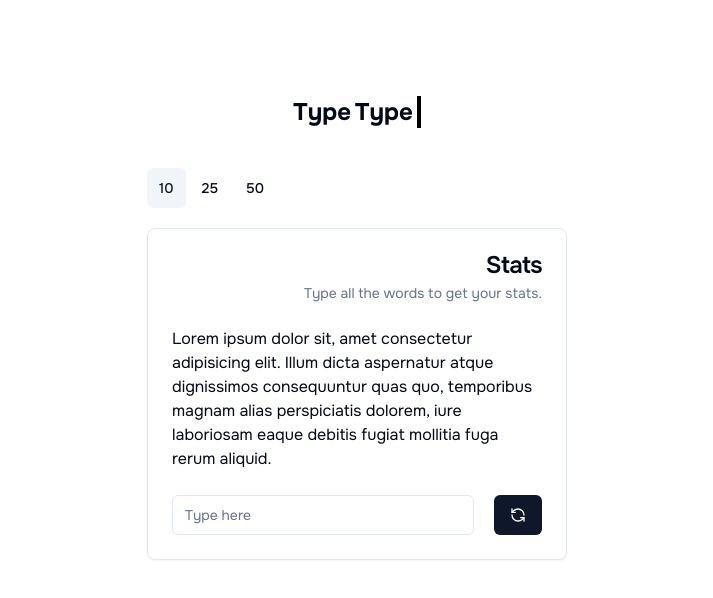
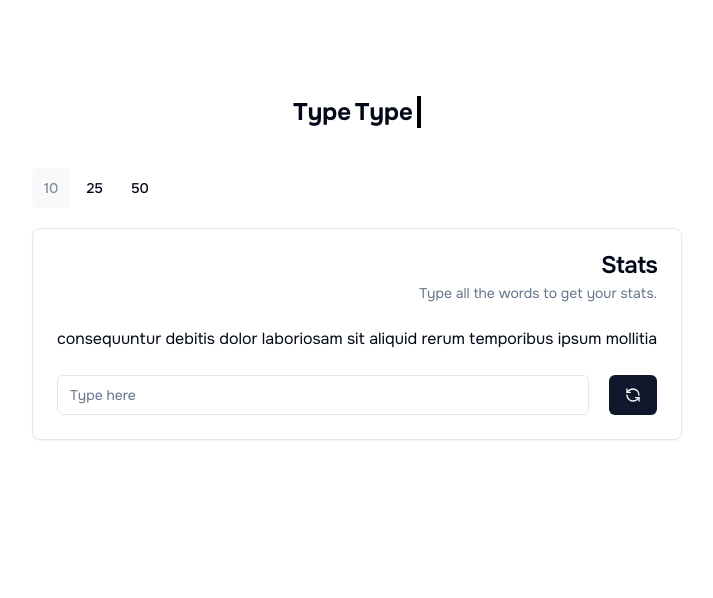
Before and after one commit to rubenpachecomatas/type-type, a Next.js app: page / in a window 1280 px wide. Shown: the top 598 px of the page, without its empty margins (283-996 px from the left). Built offline with nearby package versions, Linux system fonts and the light colour scheme.

Commit message:
Add words generation

```diff
--- /dev/null
+++ b/app/_components/Header.tsx
@@ -0,0 +1,10 @@
+const Header = () => (
+  <header className="flex gap-1 text-2xl font-bold">
+    <h1>Type</h1>
+    <p className="animate-typing overflow-hidden whitespace-nowrap border-r-4 border-r-black pr-1">
+      Type
+    </p>
+  </header>
+);
+
+export default Header;
--- /dev/null
+++ b/app/_components/typer/Typer.tsx
@@ -0,0 +1,46 @@
+"use client";
+
+import {
+  Card,
+  CardContent,
+  CardDescription,
+  CardFooter,
+  CardHeader,
+  CardTitle,
+} from "@/components/ui/card";
+import { Button } from "@/components/ui/button";
+import { Input } from "@/components/ui/input";
+import { RefreshCcw } from "lucide-react";
+import WordsSelect from "./_components/WordsSelect";
+import useTyper from "./hooks/use-typer";
+
+const Typer = () => {
+  const { wordsList } = useTyper();
+
+  return (
+    <div className=" max-w-2xl py-10 flex flex-col gap-5 items-start">
+      <WordsSelect />
+      <Card className="w-full">
+        <CardHeader className="flex flex-col items-end">
+          <CardTitle>Stats</CardTitle>
+          <CardDescription>
+            Type all the words to get your stats.
+          </CardDescription>
+        </CardHeader>
+        <CardContent>
+          {wordsList.map(({ word }, i) => (
+            <span key={i}>{word} </span>
+          ))}
+        </CardContent>
+        <CardFooter className="flex justify-between gap-5">
+          <Input placeholder="Type here" />
+          <Button>
+            <RefreshCcw className="size-4" />
+          </Button>
+        </CardFooter>
+      </Card>
+    </div>
+  );
+};
+
+export default Typer;
--- /dev/null
+++ b/app/_components/typer/_components/WordsSelect.tsx
@@ -0,0 +1,37 @@
+"use client";
+
+import { ToggleGroup, ToggleGroupItem } from "@/components/ui/toggle-group";
+import { WordsEnum } from "@/enumerations/WordsEnum";
+import { useTyperStore } from "@/store/use-typer";
+
+const WordsSelect = () => {
+  const { updateWords, words } = useTyperStore((state) => state);
+
+  return (
+    <ToggleGroup onValueChange={updateWords} value={words} type="single">
+      <ToggleGroupItem
+        disabled={words === WordsEnum.TEN}
+        value={WordsEnum.TEN}
+        aria-label="Toggle 10"
+      >
+        10
+      </ToggleGroupItem>
+      <ToggleGroupItem
+        disabled={words === WordsEnum.TWENTYFIVE}
+        value={WordsEnum.TWENTYFIVE}
+        aria-label="Toggle 25"
+      >
+        25
+      </ToggleGroupItem>
+      <ToggleGroupItem
+        disabled={words === WordsEnum.FIFTY}
+        value={WordsEnum.FIFTY}
+        aria-label="Toggle 50"
+      >
+        50
+      </ToggleGroupItem>
+    </ToggleGroup>
+  );
+};
+
+export default WordsSelect;
--- /dev/null
+++ b/app/_components/typer/constants/Typer.constants.ts
@@ -0,0 +1,34 @@
+const WORDS_OPTIONS = [
+  "Lorem",
+  "ipsum",
+  "dolor",
+  "sit",
+  "amet",
+  "consectetur",
+  "adipisicing",
+  "elit",
+  "Illum",
+  "dicta",
+  "aspernatur",
+  "atque",
+  "dignissimos",
+  "consequuntur",
+  "quas",
+  "quo",
+  "temporibus",
+  "magnam",
+  "alias",
+  "perspiciatis",
+  "dolorem",
+  "iure",
+  "laboriosam",
+  "eaque",
+  "debitis",
+  "fugiat",
+  "mollitia",
+  "fuga",
+  "rerum",
+  "aliquid",
+];
+
+export { WORDS_OPTIONS };
--- /dev/null
+++ b/app/_components/typer/hooks/types/word.type.ts
@@ -0,0 +1,4 @@
+export type Word = {
+  word: string;
+  isCorrect: boolean | null;
+};
--- /dev/null
+++ b/app/_components/typer/hooks/use-typer.ts
@@ -0,0 +1,26 @@
+import { useTyperStore } from "@/store/use-typer";
+import { useEffect, useState } from "react";
+import { getMultipleRandom } from "../utils/Typer.utils";
+import { WORDS_OPTIONS } from "../constants/Typer.constants";
+import { Word } from "./types/word.type";
+
+const useTyper = () => {
+  const [wordsList, setWordsList] = useState<Word[]>([]);
+
+  const { words } = useTyperStore((state) => state);
+
+  useEffect(() => {
+    setWordsList(
+      getMultipleRandom(WORDS_OPTIONS, parseInt(words)).map((word) => ({
+        word,
+        isCorrect: null,
+      }))
+    );
+  }, [words]);
+
+  return {
+    wordsList,
+  };
+};
+
+export default useTyper;
--- /dev/null
+++ b/app/_components/typer/utils/Typer.utils.ts
@@ -0,0 +1,7 @@
+const getMultipleRandom = (arr: any[], num: number) => {
+  const shuffled = [...arr].sort(() => 0.5 - Math.random());
+
+  return shuffled.slice(0, num);
+};
+
+export { getMultipleRandom };
--- a/app/page.tsx
+++ b/app/page.tsx
@@ -1,58 +1,13 @@
-import { ToggleGroup, ToggleGroupItem } from "@/components/ui/toggle-group";
-import {
-  Card,
-  CardContent,
-  CardDescription,
-  CardFooter,
-  CardHeader,
-  CardTitle,
-} from "@/components/ui/card";
-import { Button } from "@/components/ui/button";
-import { Input } from "@/components/ui/input";
-import { RefreshCcw } from "lucide-react";
+import Header from "./_components/Header";
+import Typer from "./_components/typer/Typer";
 
 export default function Home() {
   return (
-    <main className="flex min-h-screen flex-col items-center p-24">
-      <header className="flex gap-1 text-2xl font-bold">
-        <h1>Type</h1>
-        <p className="animate-typing overflow-hidden whitespace-nowrap border-r-4 border-r-black pr-1">
-          Type
-        </p>
-      </header>
-      <div className="w-[500px] p-10 flex flex-col gap-5 items-start">
-        <ToggleGroup value="10" type="single">
-          <ToggleGroupItem value="10" aria-label="Toggle 10">
-            10
-          </ToggleGroupItem>
-          <ToggleGroupItem value="25" aria-label="Toggle 25">
-            25
-          </ToggleGroupItem>
-          <ToggleGroupItem value="50" aria-label="Toggle 50">
-            50
-          </ToggleGroupItem>
-        </ToggleGroup>
-        <Card className="w-full">
-          <CardHeader className="flex flex-col items-end">
-            <CardTitle>Stats</CardTitle>
-            <CardDescription>
-              Type all the words to get your stats.
-            </CardDescription>
-          </CardHeader>
-          <CardContent>
-            Lorem ipsum dolor sit, amet consectetur adipisicing elit. Illum
-            dicta aspernatur atque dignissimos consequuntur quas quo, temporibus
-            magnam alias perspiciatis dolorem, iure laboriosam eaque debitis
-            fugiat mollitia fuga rerum aliquid.
-          </CardContent>
-          <CardFooter className="flex justify-between gap-5">
-            <Input placeholder="Type here" />
-            <Button>
-              <RefreshCcw className="size-4" />
-            </Button>
-          </CardFooter>
-        </Card>
-      </div>
+    <main className="flex min-h-screen flex-col items-center py-24 px-14">
+      <Header />
+      <section>
+        <Typer />
+      </section>
     </main>
   );
 }
--- /dev/null
+++ b/enumerations/WordsEnum.ts
@@ -0,0 +1,5 @@
+export enum WordsEnum {
+  TEN = "10",
+  TWENTYFIVE = "25",
+  FIFTY = "50",
+}
--- a/package.json
+++ b/package.json
@@ -19,7 +19,8 @@
     "react": "^18",
     "react-dom": "^18",
     "tailwind-merge": "^2.2.0",
-    "tailwindcss-animate": "^1.0.7"
+    "tailwindcss-animate": "^1.0.7",
+    "zustand": "^4.5.0"
   },
   "devDependencies": {
     "@types/node": "^20",
--- /dev/null
+++ b/store/use-typer.ts
@@ -0,0 +1,12 @@
+import { WordsEnum } from "@/enumerations/WordsEnum";
+import { create } from "zustand";
+
+interface TyperStore {
+  words: WordsEnum;
+  updateWords: (words: WordsEnum) => void;
+}
+
+export const useTyperStore = create<TyperStore>((set) => ({
+  words: WordsEnum.TEN,
+  updateWords: (words) => set(() => ({ words })),
+}));
```
Also changed, not shown: 1 other file (tests, documents, lock files or other folders).
